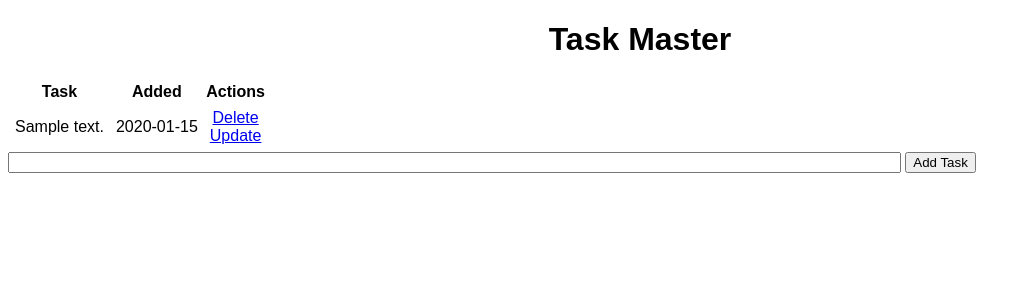
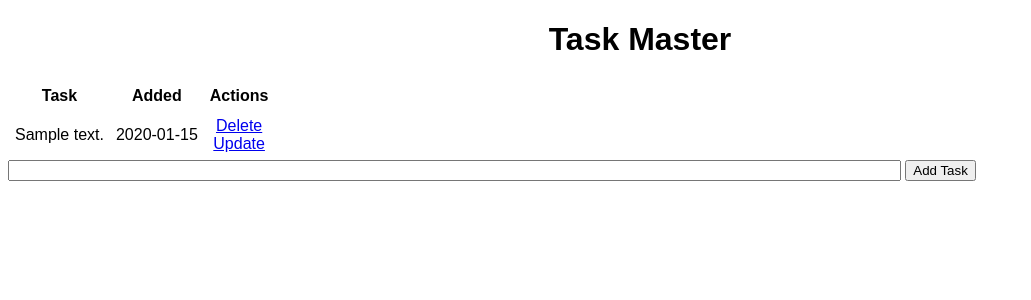
Before and after one commit to DSr2111/Task-Master-Small-App, a Flask app: page / in a window 1280 px wide. Shown: the top 300 px of the page, without its empty margins (0-1031 px from the left). Run offline with Flask 3, Linux system fonts and the light colour scheme; tables that the repository leaves empty hold one stand-in row (values such as "Sample post").

Commit message:
css styling aligns

```diff
--- a/static/css/main.css
+++ b/static/css/main.css
@@ -1,6 +1,16 @@
 body {
   margin: 100;
   font-family: sans-serif;
+}
+
+th {
+  text-align: center;
+  padding: 5px;
+}
+
+tr {
+  text-align: center;
+  padding: 5px;
 }
 
 td {
```
